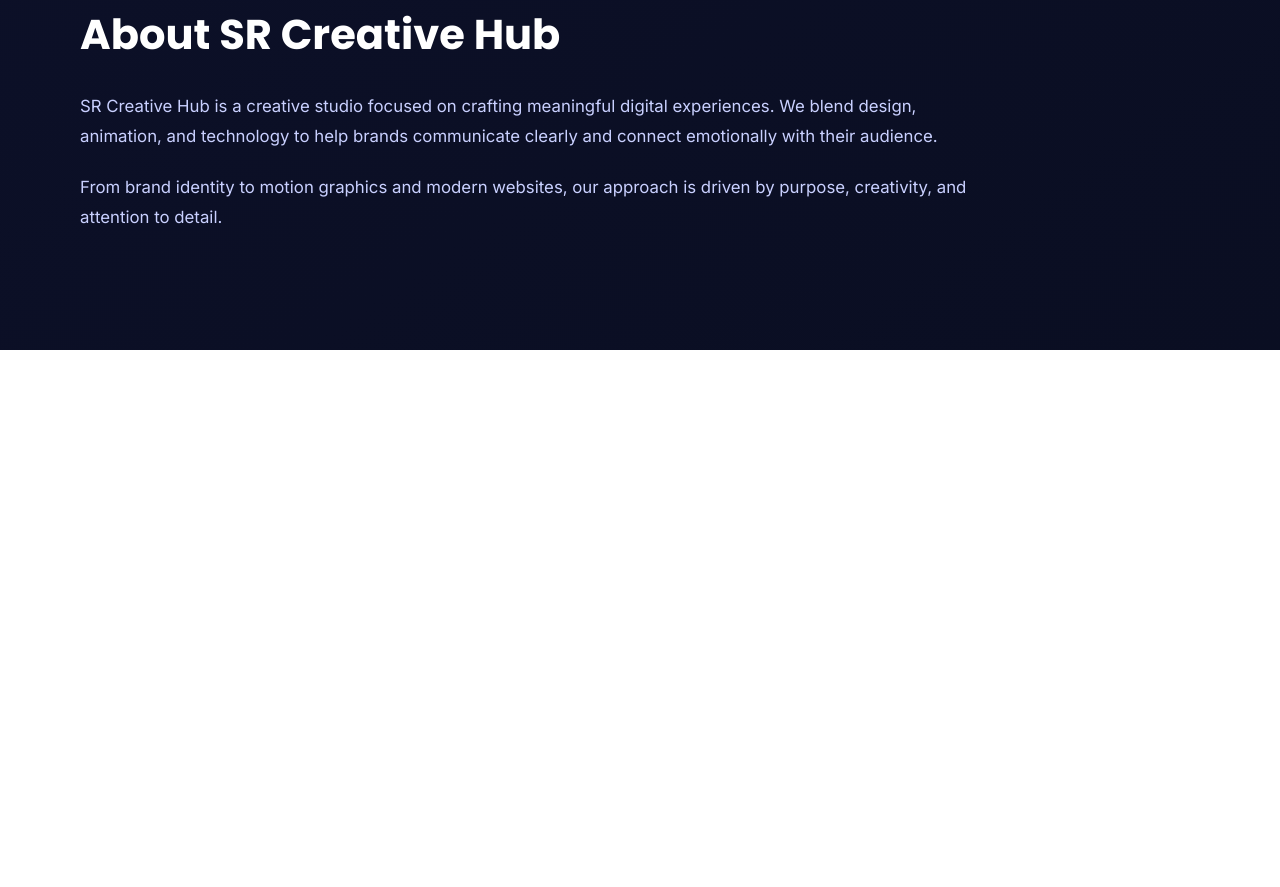
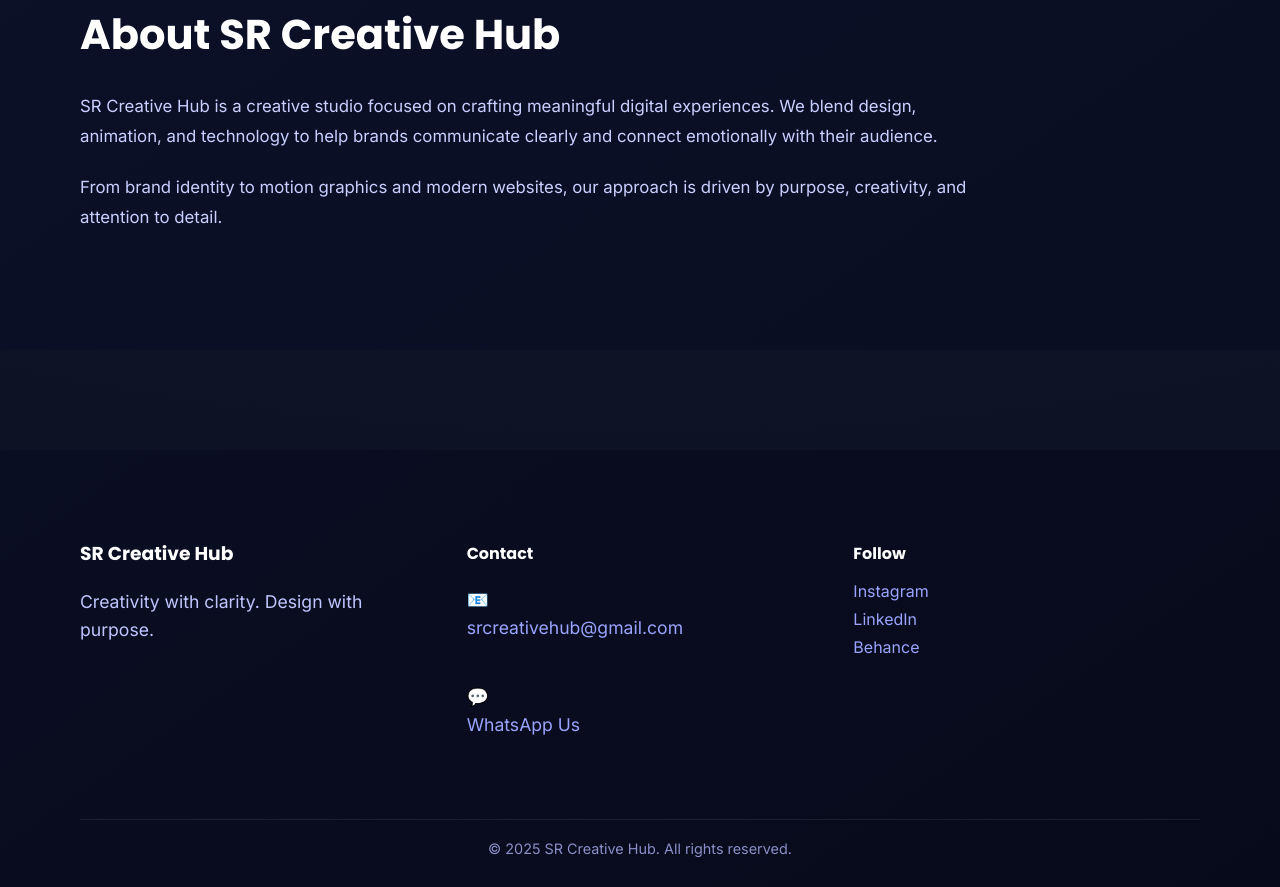
Before and after one commit to srcreativehub-official/srcreativehub-official.github.io, a plain HTML site: page index.html in a window 1280 px wide. Shown: the part 2595-3482 px from the top of the page. Before the commit the page ends 2945 px from the top, so only its background shows below. Drawn offline with Linux system fonts and the light colour scheme.

Commit message:
Add footer with contact and social links

```diff
--- a/index.html
+++ b/index.html
@@ -162,6 +162,49 @@
   line-height: 1.8;
   margin-bottom: 18px;
 }
+.footer {
+  background: linear-gradient(145deg, #0a0e22, #070a1a);
+  padding: 70px 80px 30px;
+  margin-top: 100px;
+}
+
+.footer-container {
+  display: grid;
+  grid-template-columns: repeat(auto-fit, minmax(220px, 1fr));
+  gap: 40px;
+  margin-bottom: 40px;
+}
+
+.footer h3,
+.footer h4 {
+  font-family: 'Poppins', sans-serif;
+  margin-bottom: 15px;
+}
+
+.footer p {
+  color: #bfc6ff;
+  line-height: 1.6;
+}
+
+.footer a {
+  display: block;
+  color: #9aa4ff;
+  text-decoration: none;
+  margin-bottom: 8px;
+  transition: color 0.3s ease;
+}
+
+.footer a:hover {
+  color: #ffffff;
+}
+
+.footer-bottom {
+  text-align: center;
+  color: #8a90c7;
+  font-size: 0.9rem;
+  border-top: 1px solid rgba(255,255,255,0.08);
+  padding-top: 20px;
+}
 
   </style>
 </head>
@@ -252,6 +295,42 @@
     </p>
   </div>
 </section>
+<footer class="footer">
+  <div class="footer-container">
+
+    <div class="footer-brand">
+      <h3>SR Creative Hub</h3>
+      <p>
+        Creativity with clarity.
+        Design with purpose.
+      </p>
+    </div>
+
+    <div class="footer-contact">
+      <h4>Contact</h4>
+      <p>
+        📧 <a href="mailto:srcreativehub@gmail.com">srcreativehub@gmail.com</a>
+      </p>
+      <p>
+        💬 <a href="https://wa.me/91XXXXXXXXXX" target="_blank">
+          WhatsApp Us
+        </a>
+      </p>
+    </div>
+
+    <div class="footer-social">
+      <h4>Follow</h4>
+      <a href="#" target="_blank">Instagram</a>
+      <a href="#" target="_blank">LinkedIn</a>
+      <a href="#" target="_blank">Behance</a>
+    </div>
+
+  </div>
+
+  <div class="footer-bottom">
+    © 2025 SR Creative Hub. All rights reserved.
+  </div>
+</footer>
 
 </body>
 </html>
```
